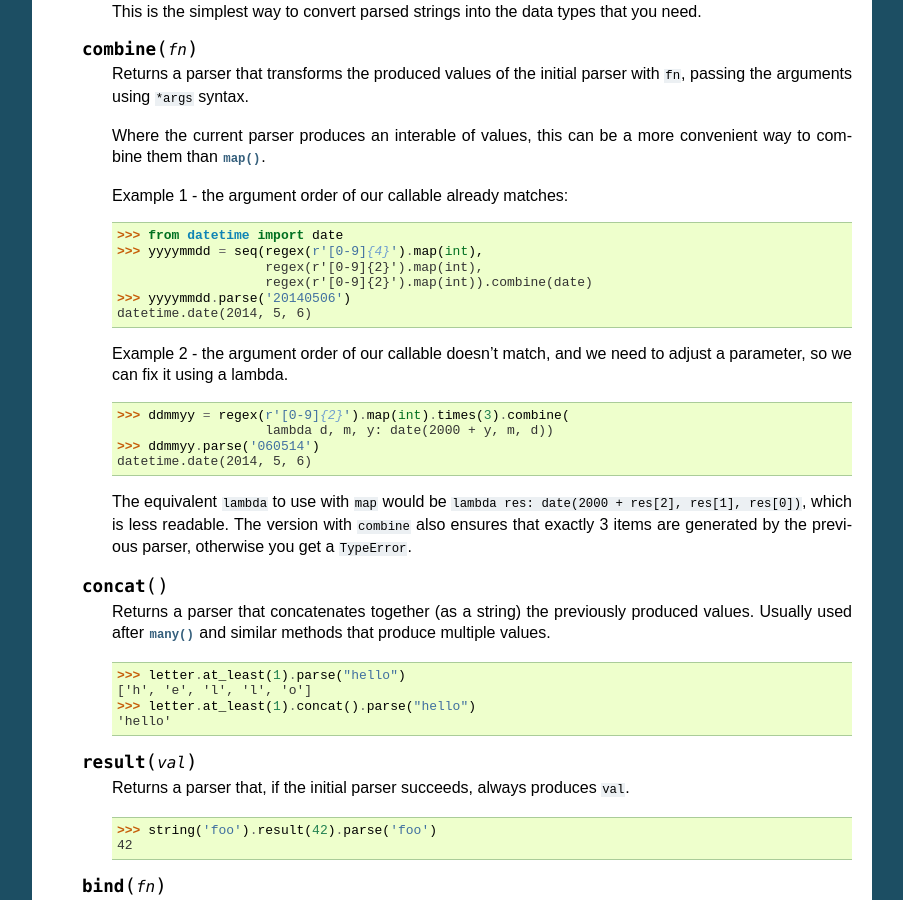
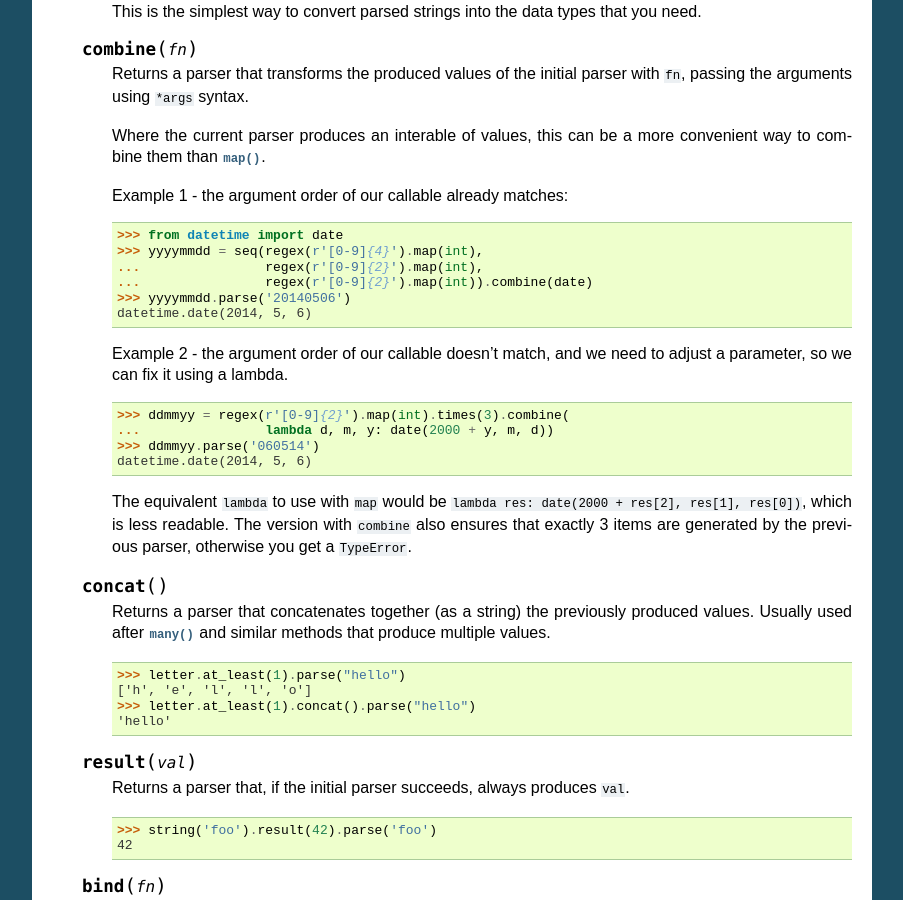
Before and after one commit to python-parsy/parsy, a Sphinx documentation site: the page built from docs/ref/methods_and_combinators.rst, in a window 1280 px wide and 900 px high, scrolled down 1756 px. Shown: the whole window, without its empty margins (198-1101 px from the left). Built offline with Sphinx 7.4.7, drawn with Linux system fonts in a browser that asks for light colours; some of the changed text lies outside the part shown.

Commit message:
Fixed some ReST errors

```diff
--- a/docs/overview.rst
+++ b/docs/overview.rst
@@ -63,7 +63,7 @@ Example 2 - Parsing a dd-mm-yy date:
    >>> from parsy import string, regex
    >>> from datetime import date
    >>> ddmmyy = regex(r'[0-9]{2}').map(int).sep_by(string("-"), min=3, max=3).combine(
-                      lambda d, m, y: date(2000 + y, m, d))
+   ...                lambda d, m, y: date(2000 + y, m, d))
    >>> ddmmyy.parse('06-05-14')
    datetime.date(2014, 5, 6)
 
--- a/docs/ref/methods_and_combinators.rst
+++ b/docs/ref/methods_and_combinators.rst
@@ -138,8 +138,8 @@ can be used and manipulated as below.
 
          >>> from datetime import date
          >>> yyyymmdd = seq(regex(r'[0-9]{4}').map(int),
-                            regex(r'[0-9]{2}').map(int),
-                            regex(r'[0-9]{2}').map(int)).combine(date)
+         ...                regex(r'[0-9]{2}').map(int),
+         ...                regex(r'[0-9]{2}').map(int)).combine(date)
          >>> yyyymmdd.parse('20140506')
          datetime.date(2014, 5, 6)
 
@@ -149,7 +149,7 @@ can be used and manipulated as below.
       .. code:: python
 
          >>> ddmmyy = regex(r'[0-9]{2}').map(int).times(3).combine(
-                            lambda d, m, y: date(2000 + y, m, d))
+         ...                lambda d, m, y: date(2000 + y, m, d))
          >>> ddmmyy.parse('060514')
          datetime.date(2014, 5, 6)
 
@@ -345,9 +345,9 @@ Parser combinators
 
       >>> x_bottles_of_y_on_the_z = \
       ...    seq(regex(r"[0-9]+").map(int) << string(" bottles of "),
-                 regex(r"\S+") << string(" on the "),
-                 regex(r"\S+")
-                 )
+      ...        regex(r"\S+") << string(" on the "),
+      ...        regex(r"\S+")
+      ...        )
       >>> x_bottles_of_y_on_the_z.parse("99 bottles of beer on the wall")
       [99, 'beer', 'wall']
 
--- a/docs/ref/primitives.rst
+++ b/docs/ref/primitives.rst
@@ -42,7 +42,7 @@ These are the lowest level building blocks for creating parsers.
    .. code-block:: python
 
       >>> ascii = test_char(lambda c: ord(c) < 128,
-                            'ascii character')
+      ...                   'ascii character')
       >>> ascii.parse('A')
       'A'
 
```
